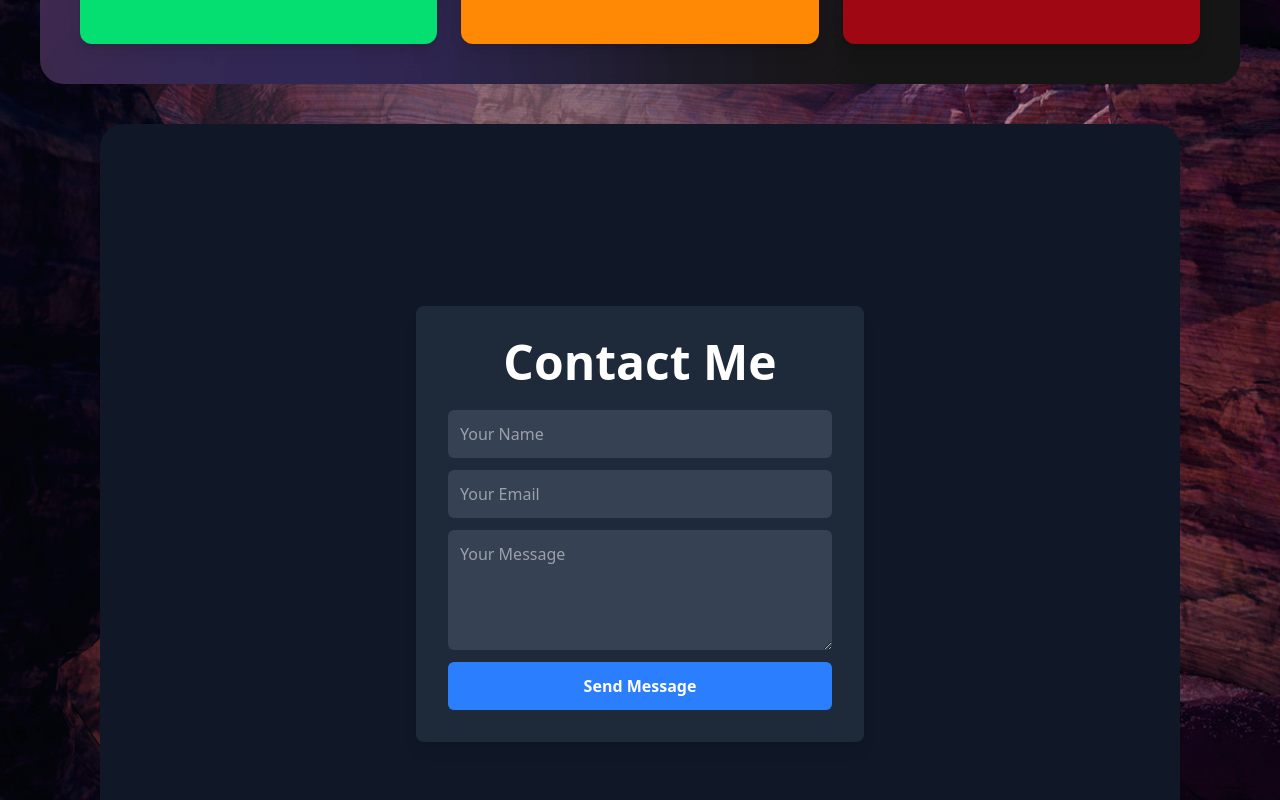
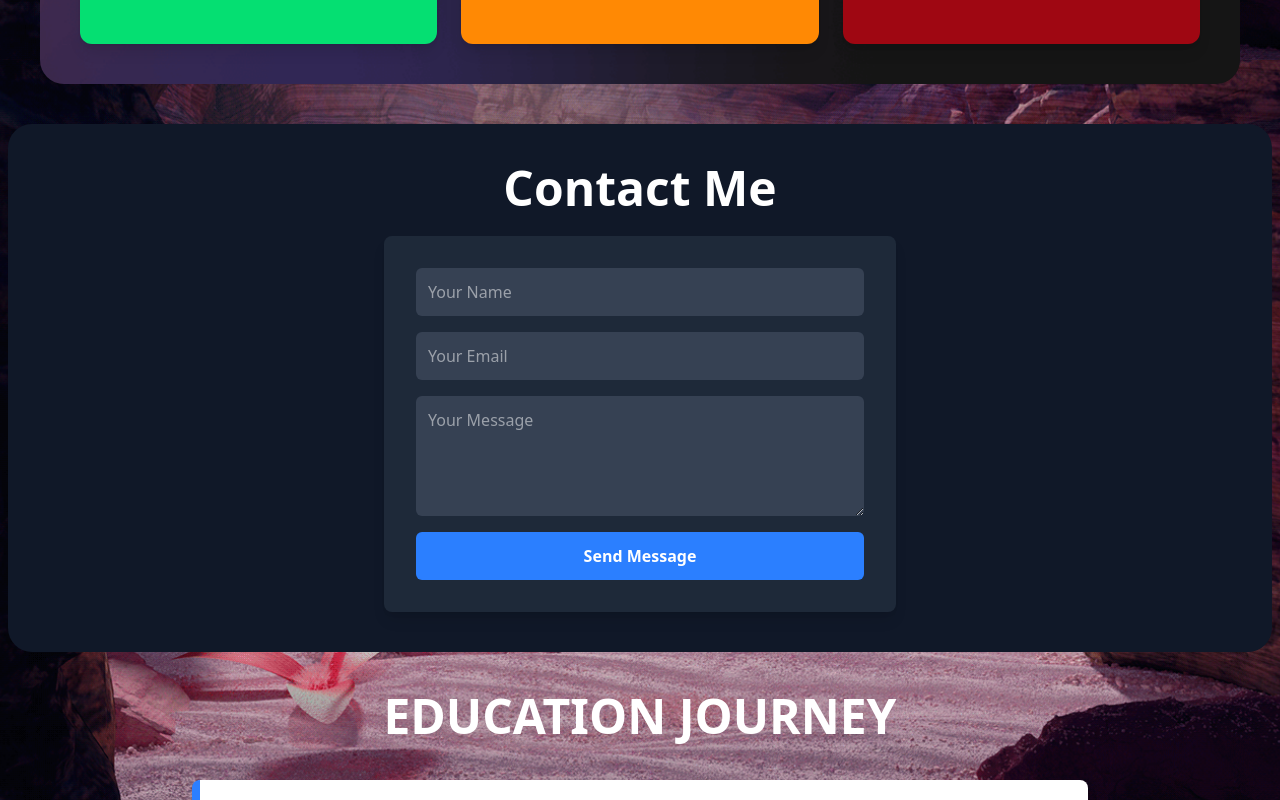
Before and after one commit to Chien2602/portfolio, a React (Vite) app: page / in a window 1280 px wide. Shown: the part 1540-2340 px from the top of the page. Built offline with nearby package versions, Linux system fonts and the light colour scheme.

Commit message:
update --

```diff
--- a/src/components/Contact.jsx
+++ b/src/components/Contact.jsx
@@ -27,18 +27,24 @@ function Contact() {
   };
 
   return (
-    <div className="flex justify-center mx-25 rounded-3xl items-center h-screen bg-gray-900">
-      <div className="p-8 bg-gray-800 rounded-lg shadow-lg w-full max-w-md">
-        <h2 className="text-5xl font-bold text-white text-center mb-6">Contact Me</h2>
+    <div className="flex items-center flex-col justify-center rounded-3xl h-auto py-10 bg-gray-900 px-4 mx-2">
+      <h2 className="text-5xl sm:text-5xl font-bold text-white text-center mb-6">
+          Contact Me
+        </h2>
+      <div className="w-full max-w-lg bg-gray-800 p-8 rounded-lg shadow-lg">
 
-        {isSent && <p className="text-green-400 text-center">✅ Email sent successfully!</p>}
+        {isSent && (
+          <p className="text-green-400 text-center mb-4">
+            ✅ Email sent successfully!
+          </p>
+        )}
 
         <form onSubmit={sendEmail} className="flex flex-col">
           <input
             type="text"
             name="name"
             placeholder="Your Name"
-            className="p-3 mb-3 rounded-md bg-gray-700 text-white"
+            className="p-3 mb-4 rounded-md bg-gray-700 text-white focus:ring-2 focus:ring-blue-500"
             value={form.name}
             onChange={handleChange}
             required
@@ -47,7 +53,7 @@ function Contact() {
             type="email"
             name="email"
             placeholder="Your Email"
-            className="p-3 mb-3 rounded-md bg-gray-700 text-white"
+            className="p-3 mb-4 rounded-md bg-gray-700 text-white focus:ring-2 focus:ring-blue-500"
             value={form.email}
             onChange={handleChange}
             required
@@ -56,7 +62,7 @@ function Contact() {
             name="message"
             placeholder="Your Message"
             rows="4"
-            className="p-3 mb-3 rounded-md bg-gray-700 text-white"
+            className="p-3 mb-4 rounded-md bg-gray-700 text-white focus:ring-2 focus:ring-blue-500"
             value={form.message}
             onChange={handleChange}
             required
```
